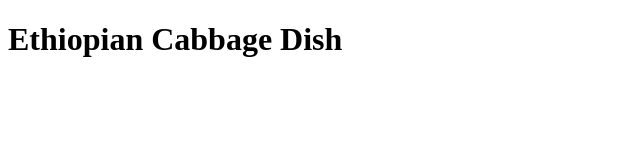
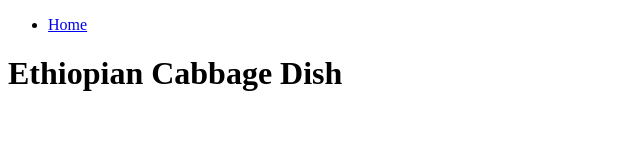
Before and after one commit to KenawMarie/odin-recipes, a plain HTML site: page recipes/ethiopian-cabbage-dish.html in a window 1280 px wide. Shown: the whole page, without its empty margins (0-640 px from the left). Drawn offline with Linux system fonts and the light colour scheme.

Commit message:
added link to index.html for ethiopian-cabbage-dish.html and viceversa

```diff
--- a/recipes/ethiopian-cabbage-dish.html
+++ b/recipes/ethiopian-cabbage-dish.html
@@ -6,6 +6,9 @@
     <title>Ethiopian Cabbage Dish</title>
 </head>
 <body>
+    <ul>
+        <Li><a href="../index.html">Home</a></Li>
+    </ul>
     <h1>Ethiopian Cabbage Dish</h1>
 </body>
 </html>
```
